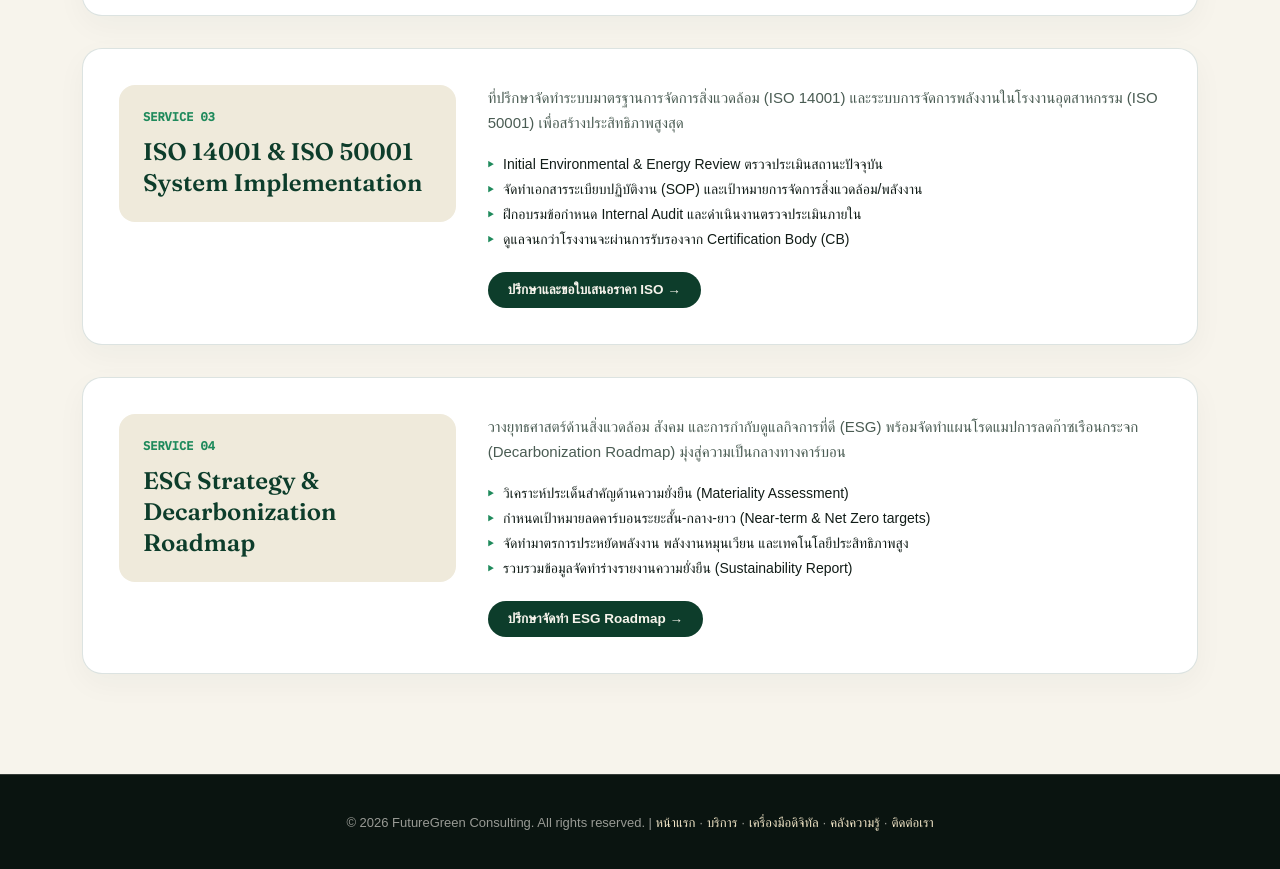
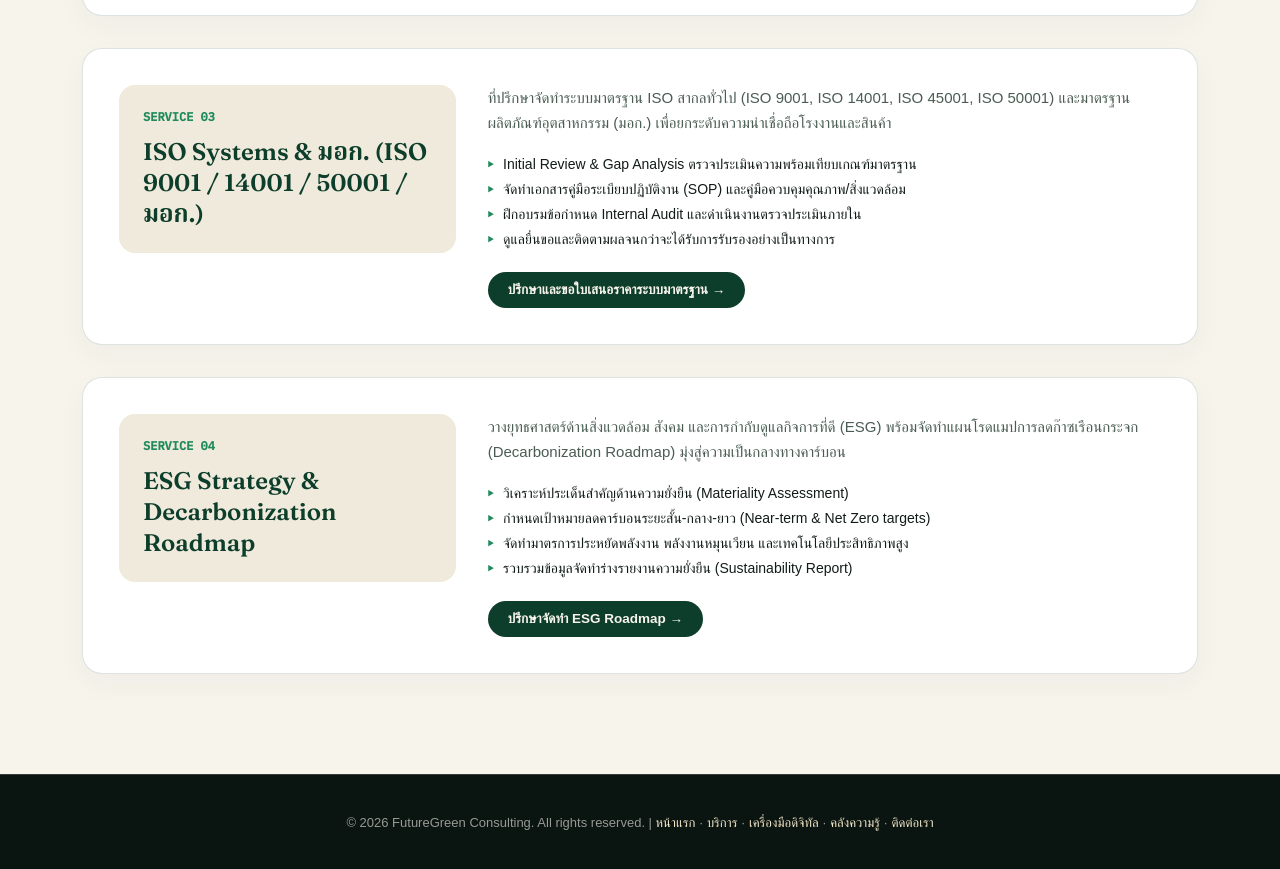
Before and after one commit to TheSor55/futuregreen-consulting, a plain HTML site: page services.html in a window 1280 px wide. Shown: the part 1169-2038 px from the top of the page. Drawn offline with Linux system fonts and the light colour scheme; a web font is replaced by a local one.

Commit message:
feat: broaden ISO scope to General ISO Systems & Thai Industrial Standards (มอก./TISI) across contact, services, and brochure

```diff
--- a/services.html
+++ b/services.html
@@ -194,17 +194,17 @@ img { max-width: 100%; display: block; }
       <article class="service-card">
         <div class="service-icon-box">
           <span class="service-code">SERVICE 03</span>
-          <h2 class="service-title">ISO 14001 & ISO 50001 System Implementation</h2>
+          <h2 class="service-title" data-th="ISO Systems &amp; มอก. (ISO 9001 / 14001 / 50001 / มอก.)" data-en="ISO Systems &amp; TISI Standards (ISO 9001 / 14001 / 50001 / TISI)">ISO Systems & มอก. (ISO 9001 / 14001 / 50001 / มอก.)</h2>
         </div>
         <div>
-          <p class="service-desc" data-th="ที่ปรึกษาจัดทำระบบมาตรฐานการจัดการสิ่งแวดล้อม (ISO 14001) และระบบการจัดการพลังงานในโรงงานอุตสาหกรรม (ISO 50001) เพื่อสร้างประสิทธิภาพสูงสุด" data-en="Advisory services for Environmental Management Systems (ISO 14001) and Energy Management Systems (ISO 50001) for maximum operational efficiency.">ที่ปรึกษาจัดทำระบบมาตรฐานการจัดการสิ่งแวดล้อม (ISO 14001) และระบบการจัดการพลังงานในโรงงานอุตสาหกรรม (ISO 50001) เพื่อสร้างประสิทธิภาพสูงสุด</p>
+          <p class="service-desc" data-th="ที่ปรึกษาจัดทำระบบมาตรฐาน ISO สากลทั่วไป (ISO 9001, ISO 14001, ISO 45001, ISO 50001) และมาตรฐานผลิตภัณฑ์อุตสาหกรรม (มอก.) เพื่อยกระดับความน่าเชื่อถือโรงงานและสินค้า" data-en="Advisory services for General ISO Systems (ISO 9001, ISO 14001, ISO 45001, ISO 50001) and Thai Industrial Standards (TISI / มอก.) to elevate factory credibility and product compliance.">ที่ปรึกษาจัดทำระบบมาตรฐาน ISO สากลทั่วไป (ISO 9001, ISO 14001, ISO 45001, ISO 50001) และมาตรฐานผลิตภัณฑ์อุตสาหกรรม (มอก.) เพื่อยกระดับความน่าเชื่อถือโรงงานและสินค้า</p>
           <ul class="service-deliverables">
-            <li data-th="Initial Environmental & Energy Review ตรวจประเมินสถานะปัจจุบัน" data-en="Initial Environmental & Energy Review to evaluate current status & gaps">Initial Environmental & Energy Review ตรวจประเมินสถานะปัจจุบัน</li>
-            <li data-th="จัดทำเอกสารระเบียบปฏิบัติงาน (SOP) และเป้าหมายการจัดการสิ่งแวดล้อม/พลังงาน" data-en="Draft Standard Operating Procedures (SOPs) and environmental/energy targets">จัดทำเอกสารระเบียบปฏิบัติงาน (SOP) และเป้าหมายการจัดการสิ่งแวดล้อม/พลังงาน</li>
+            <li data-th="Initial Review &amp; Gap Analysis ตรวจประเมินความพร้อมเทียบเกณฑ์มาตรฐาน" data-en="Initial Review &amp; Gap Analysis to evaluate current status against ISO &amp; TISI criteria">Initial Review & Gap Analysis ตรวจประเมินความพร้อมเทียบเกณฑ์มาตรฐาน</li>
+            <li data-th="จัดทำเอกสารคู่มือระเบียบปฏิบัติงาน (SOP) และคู่มือควบคุมคุณภาพ/สิ่งแวดล้อม" data-en="Draft Standard Operating Procedures (SOPs), Quality Manuals, &amp; Compliance Docs">จัดทำเอกสารคู่มือระเบียบปฏิบัติงาน (SOP) และคู่มือควบคุมคุณภาพ/สิ่งแวดล้อม</li>
             <li data-th="ฝึกอบรมข้อกำหนด Internal Audit และดำเนินงานตรวจประเมินภายใน" data-en="Train internal audit requirements and conduct mock internal audits">ฝึกอบรมข้อกำหนด Internal Audit และดำเนินงานตรวจประเมินภายใน</li>
-            <li data-th="ดูแลจนกว่าโรงงานจะผ่านการรับรองจาก Certification Body (CB)" data-en="Provide full support until successful certification by Certification Body (CB)">ดูแลจนกว่าโรงงานจะผ่านการรับรองจาก Certification Body (CB)</li>
+            <li data-th="ดูแลยื่นขอและติดตามผลจนกว่าจะได้รับการรับรองอย่างเป็นทางการ" data-en="Provide full support until successful certification by CB / TISI Authority">ดูแลยื่นขอและติดตามผลจนกว่าจะได้รับการรับรองอย่างเป็นทางการ</li>
           </ul>
-          <a href="contact.html?service=iso" class="btn-inquire" data-th="ปรึกษาและขอใบเสนอราคา ISO →" data-en="Consult & Request ISO Quote →">ปรึกษาและขอใบเสนอราคา ISO →</a>
+          <a href="contact.html?service=iso" class="btn-inquire" data-th="ปรึกษาและขอใบเสนอราคาระบบมาตรฐาน →" data-en="Consult &amp; Request Standards Quote →">ปรึกษาและขอใบเสนอราคาระบบมาตรฐาน →</a>
         </div>
       </article>
 
```
Also changed, not shown: brochure.html (+5 -5 lines), contact.html (+2 -2 lines).
